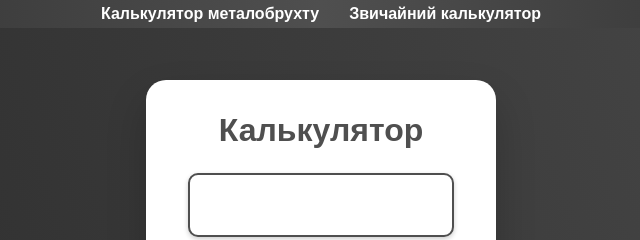
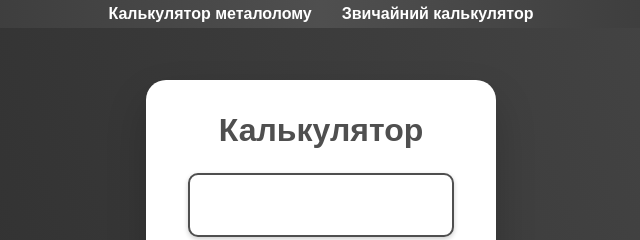
Before and after one commit to devpython44/metalolom, a plain HTML site: page regular-calculator.html in a window 1280 px wide. Shown: the top 240 px of the page, 319-959 px from the left. Drawn offline with Linux system fonts and the light colour scheme.

Commit message:
Add files via upload

```diff
--- a/regular-calculator.html
+++ b/regular-calculator.html
@@ -9,7 +9,7 @@
 <body>
 <nav>
     <ul>
-        <li><a href="scrap-metal-calculator.html">Калькулятор металобрухту</a></li>
+        <li><a href="scrap-metal-calculator.html">Калькулятор металолому</a></li>
         <li><a href="regular-calculator.html">Звичайний калькулятор</a></li>
     </ul>
 </nav>
@@ -53,7 +53,7 @@ function clearDisplay() {
 
 function calculateResult() {
     try {
-        // Використовуємо функцію `Function` замість `eval` для підвищення безпеки
+        // Краще використати `Function` замість `eval` для підвищення безпеки
         const result = new Function('return ' + display)();
         display = result.toString();
     } catch (e) {
```
Also changed, not shown: scrap-metal-calculator.html (+1 -1 lines).
